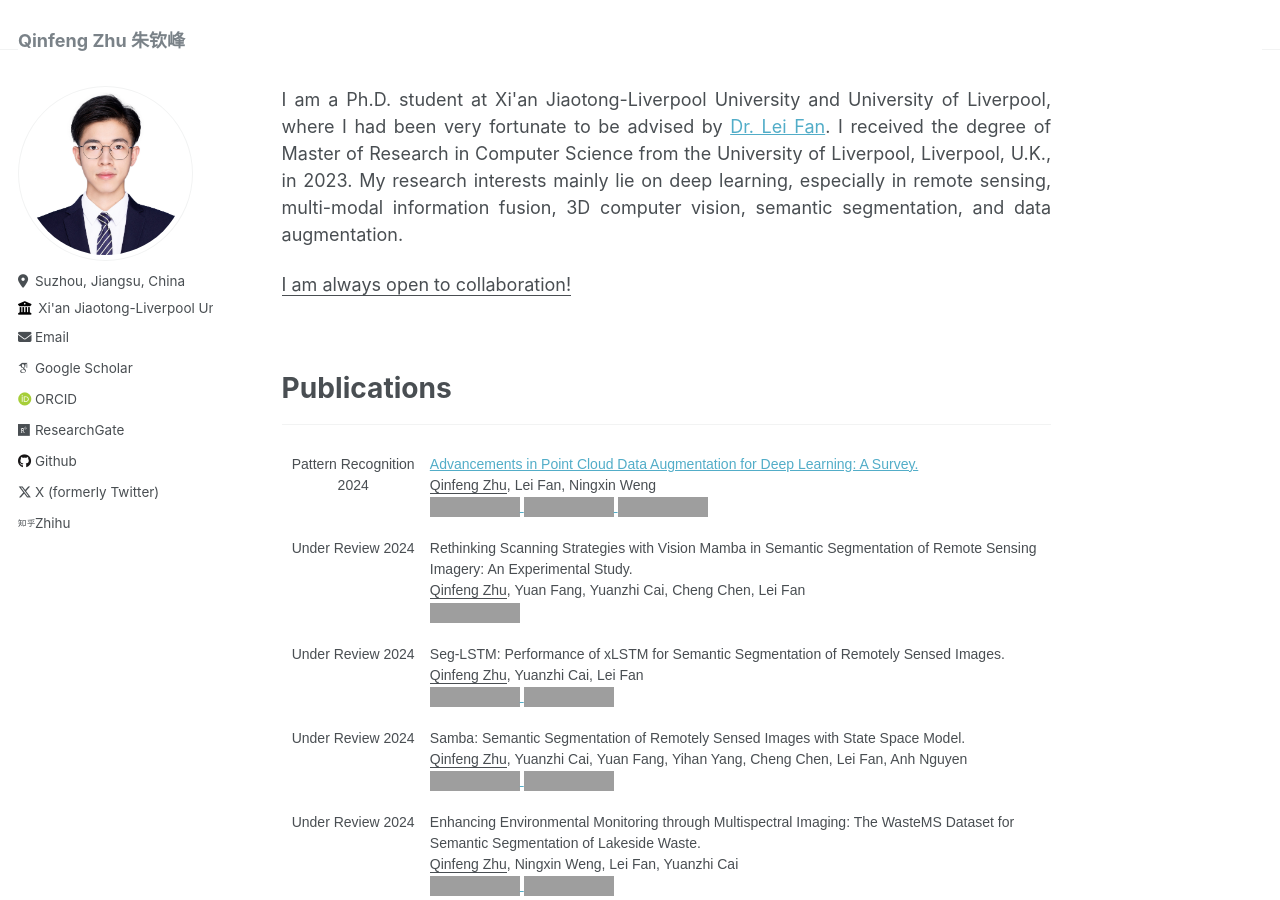
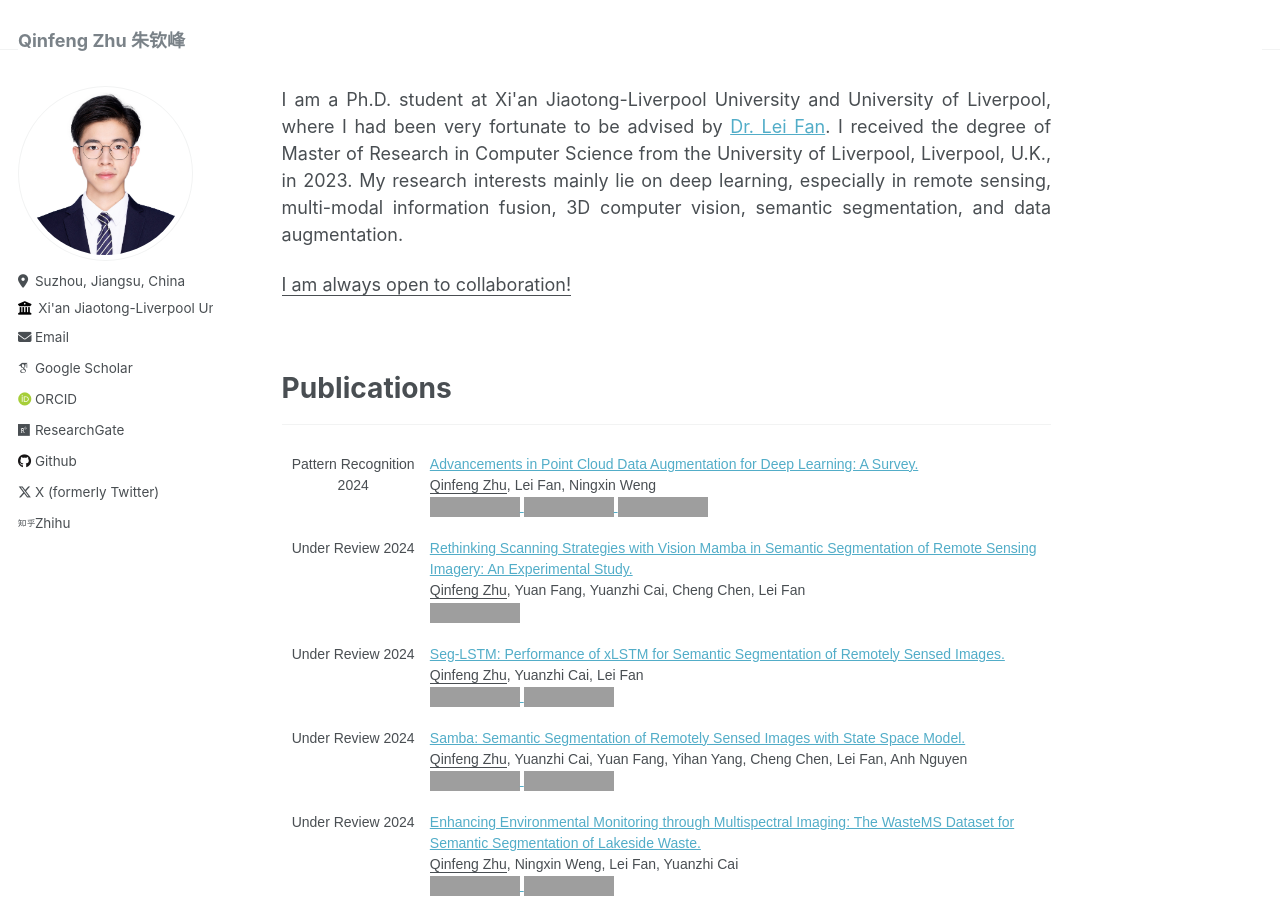
Before and after one commit to zhuqinfeng1999/zhuqinfeng1999.github.io, a Jekyll site: the page built from _pages/about.md, in a window 1280 px wide and 900 px high. Built offline with Jekyll 4.4.1, drawn with Linux system fonts in a browser that asks for light colours; some web fonts are replaced; grey boxes are pictures that could not be loaded.

Commit message:
Update about.md

```diff
--- a/_pages/about.md
+++ b/_pages/about.md
@@ -45,7 +45,7 @@ My research interests mainly lie on deep learning, especially in remote sensing,
     </tr>
     <tr>
       <th class="tg-wk8r">Under Review 2024</th>
-      <th class="tg-oe15">Rethinking Scanning Strategies with Vision Mamba in Semantic Segmentation of Remote Sensing Imagery: An Experimental Study. <br><u>Qinfeng Zhu</u>, Yuan Fang, Yuanzhi Cai, Cheng Chen, Lei Fan
+      <th class="tg-oe15"><a href="https://arxiv.org/abs/2405.08493">Rethinking Scanning Strategies with Vision Mamba in Semantic Segmentation of Remote Sensing Imagery: An Experimental Study.</a> <br><u>Qinfeng Zhu</u>, Yuan Fang, Yuanzhi Cai, Cheng Chen, Lei Fan
         <br>
         <a href="https://arxiv.org/abs/2405.08493">
           <img src="https://img.shields.io/badge/PDF-80000f" alt="PDF" style="width: auto; height: 20px;"/>
@@ -54,7 +54,7 @@ My research interests mainly lie on deep learning, especially in remote sensing,
     </tr>
     <tr>
       <th class="tg-wk8r">Under Review 2024</th>
-      <th class="tg-oe15">Seg-LSTM: Performance of xLSTM for Semantic Segmentation of Remotely Sensed Images. <br><u>Qinfeng Zhu</u>, Yuanzhi Cai, Lei Fan
+      <th class="tg-oe15"><a href="https://arxiv.org/abs/2406.14086">Seg-LSTM: Performance of xLSTM for Semantic Segmentation of Remotely Sensed Images.</a> <br><u>Qinfeng Zhu</u>, Yuanzhi Cai, Lei Fan
         <br>
         <a href="https://arxiv.org/abs/2406.14086">
           <img src="https://img.shields.io/badge/PDF-80000f" alt="PDF" style="width: auto; height: 20px;"/>
@@ -66,7 +66,7 @@ My research interests mainly lie on deep learning, especially in remote sensing,
     </tr>
     <tr>
       <th class="tg-wk8r">Under Review 2024</th>
-      <th class="tg-oe15">Samba: Semantic Segmentation of Remotely Sensed Images with State Space Model. <br><u>Qinfeng Zhu</u>, Yuanzhi Cai, Yuan Fang, Yihan Yang, Cheng Chen, Lei Fan, Anh Nguyen
+      <th class="tg-oe15"><a href="https://arxiv.org/abs/2404.01705">Samba: Semantic Segmentation of Remotely Sensed Images with State Space Model.</a> <br><u>Qinfeng Zhu</u>, Yuanzhi Cai, Yuan Fang, Yihan Yang, Cheng Chen, Lei Fan, Anh Nguyen
         <br>
         <a href="https://arxiv.org/abs/2404.01705">
           <img src="https://img.shields.io/badge/PDF-80000f" alt="PDF" style="width: auto; height: 20px;"/>
@@ -78,7 +78,7 @@ My research interests mainly lie on deep learning, especially in remote sensing,
     </tr>
   <tr>
       <th class="tg-wk8r">Under Review 2024</th>
-      <th class="tg-oe15">Enhancing Environmental Monitoring through Multispectral Imaging: The WasteMS Dataset for Semantic Segmentation of Lakeside Waste. <br><u>Qinfeng Zhu</u>, Ningxin Weng, Lei Fan, Yuanzhi Cai
+      <th class="tg-oe15"><a href="https://arxiv.org/abs/2407.17028">Enhancing Environmental Monitoring through Multispectral Imaging: The WasteMS Dataset for Semantic Segmentation of Lakeside Waste.</a> <br><u>Qinfeng Zhu</u>, Ningxin Weng, Lei Fan, Yuanzhi Cai
         <br>
         <a href="https://arxiv.org/abs/2407.17028">
           <img src="https://img.shields.io/badge/PDF-80000f" alt="PDF" style="width: auto; height: 20px;"/>
```
